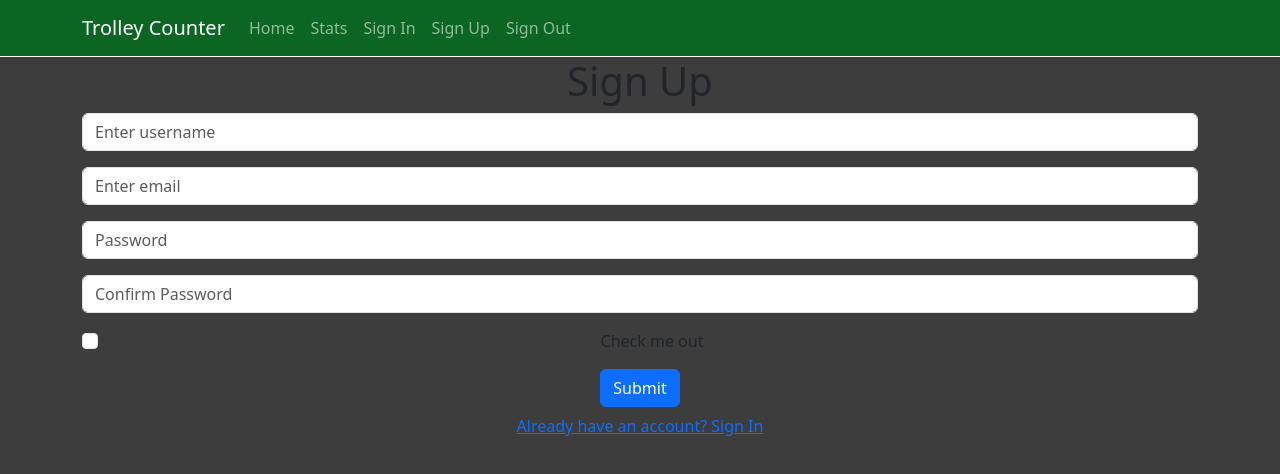
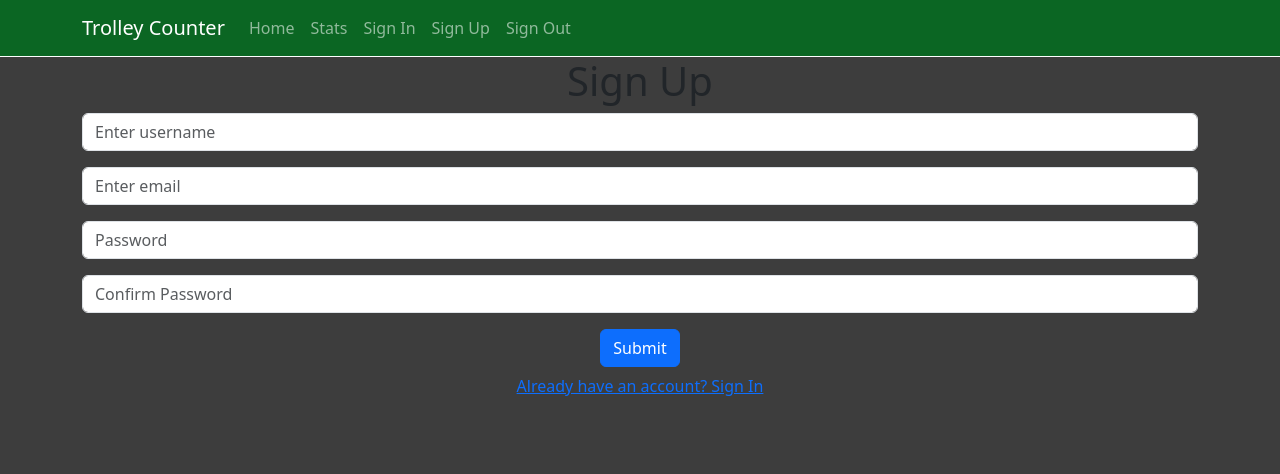
Before and after one commit to cameronjamesw/trolley-counter-frontend, a React (Create React App) app in the folder trolley-counter/: page /sign-in in a window 1280 px wide. Both pictures are taken after a click on the button "Don't have an account? Sign Up". Shown: the top 474 px of the page. Built offline with nearby package versions, Linux system fonts and the light colour scheme.

Commit message:
add basic submit functionality, removed form checkbox

```diff
--- a/trolley-counter/src/auth/SignUpForm.js
+++ b/trolley-counter/src/auth/SignUpForm.js
@@ -17,8 +17,14 @@ const SignUpForm = () => {
       [event.target.name]: event.target.value
     })
   }
+
+  const handleSubmit = async (event) => {
+    event.preventDefault();
+    console.log(signUpData)
+  }
+
   return (
-    <Form>
+    <Form onSubmit={handleSubmit}>
       <h1>Sign Up</h1>
       <Form.Group className="mb-3" controlId="username">
         <Form.Label className="d-none">Username</Form.Label>
@@ -58,9 +64,6 @@ const SignUpForm = () => {
           onChange={handleChange}
         />
       </Form.Group>
-      <Form.Group className="mb-3" controlId="formBasicCheckbox">
-        <Form.Check type="checkbox" label="Check me out" />
-      </Form.Group>
       <Button variant="primary" type="submit">
         Submit
       </Button>
```
